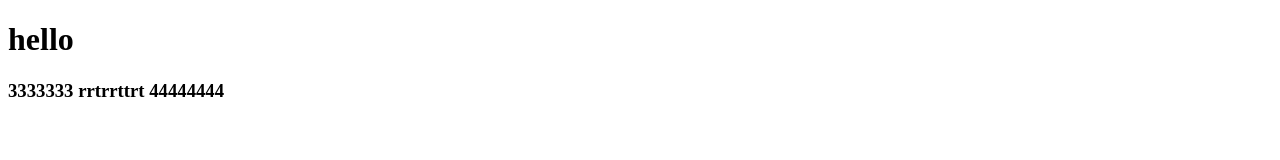
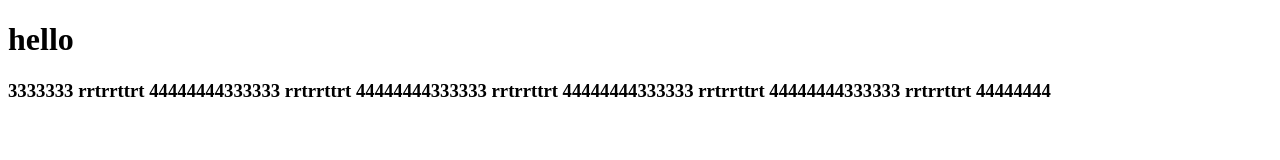
Before and after one commit to Trebooshet/test, a plain HTML site: page index.html in a window 1280 px wide. Drawn offline with Linux system fonts and the light colour scheme.

Commit message:
changed index (#8)

```diff
--- a/index.html
+++ b/index.html
@@ -7,6 +7,7 @@
 </head>
 <body>
     <h1>hello</h1>
-    <h3>3333333 rrtrrttrt 44444444</h3>
+
+    <h3>3333333 rrtrrttrt 44444444333333 rrtrrttrt 44444444333333 rrtrrttrt 44444444333333 rrtrrttrt 44444444333333 rrtrrttrt 44444444</h3>
 </body>
 </html>
```
